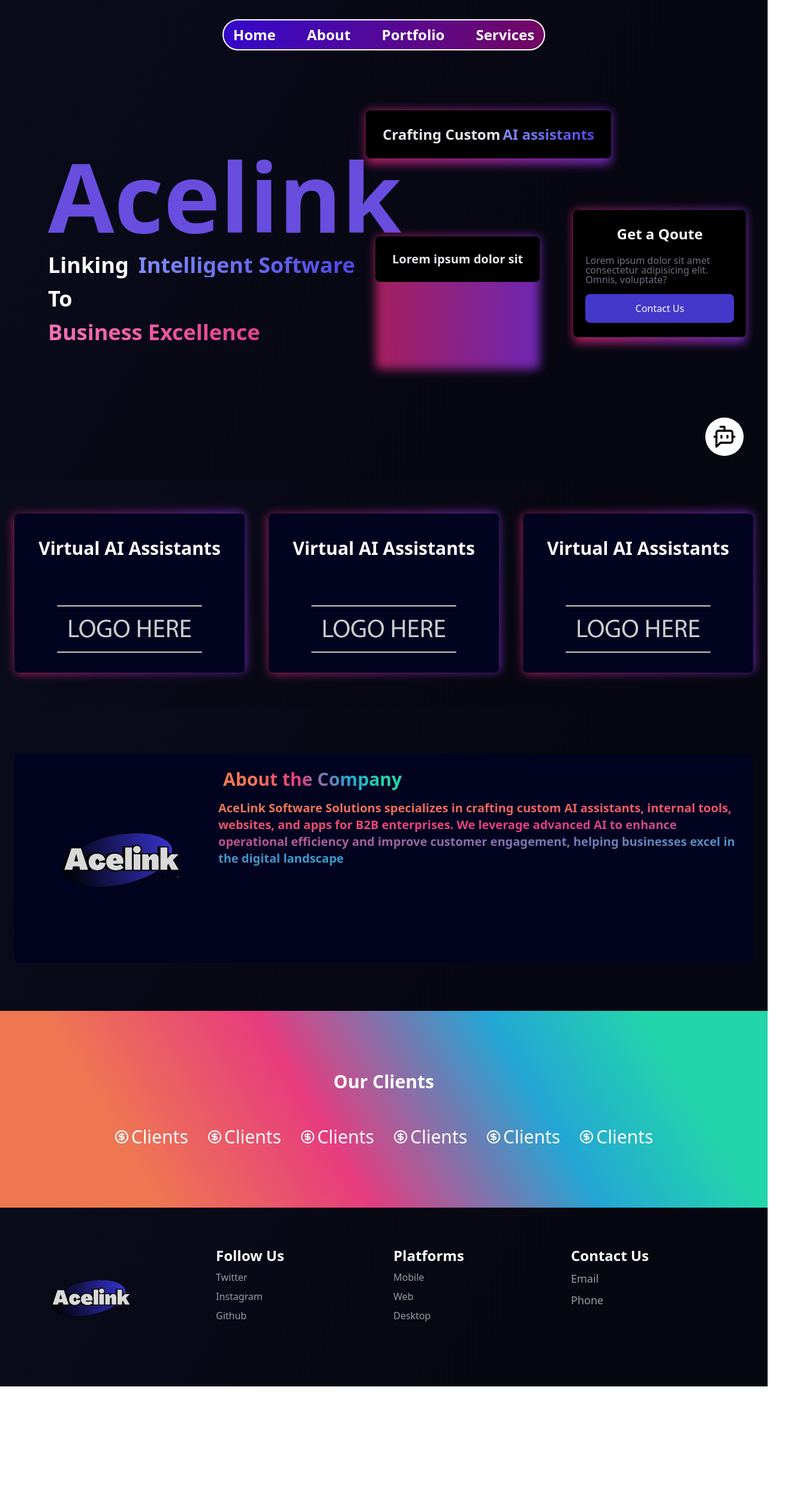
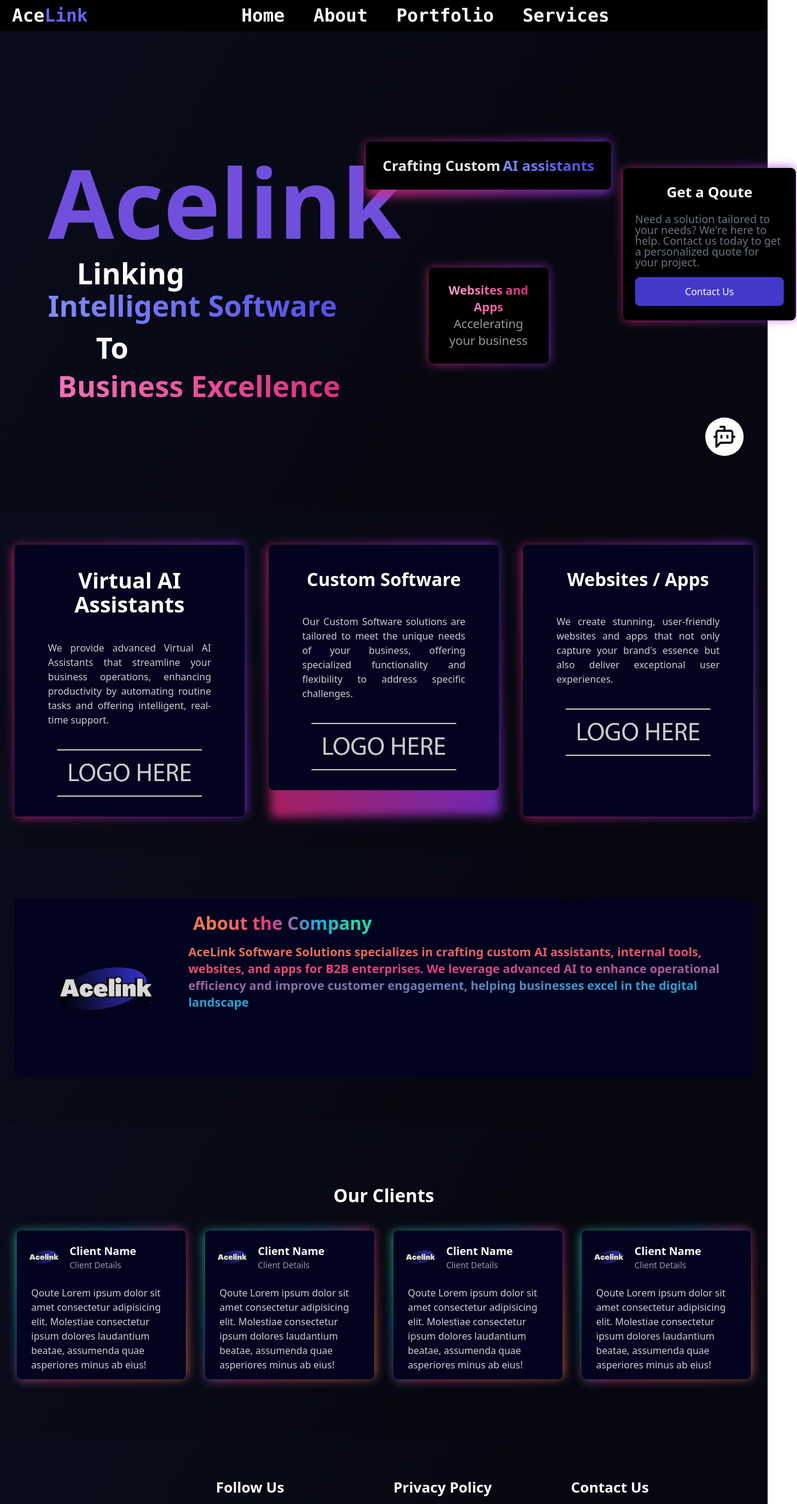
Before and after one commit to 21Ayush21/Acelink, a React (Vite) app: page / in a window 1280 px wide. Shown: the top 2507 px of the page at 60% size, 1329 px wide, since content can reach past the window. Before the commit the page ends 2311 px from the top, so only its background shows below. Built offline with nearby package versions, Linux system fonts and the light colour scheme.

Commit message:
Revert to old Navbar and Hero Changes

```diff
--- a/src/App.jsx
+++ b/src/App.jsx
@@ -5,15 +5,26 @@
 import FeatureSection from "./segments/FeatureSection";
 import Footer from "./components/Footer";
 import Chat from "./components/Chat";
+import { useRef } from "react";
 
 
 export default function App() {
+  const aboutRef = useRef(null);
+  const servicesRef = useRef(null);
+
+  const scrollToSection = (section) => {
+    if (section === "About") {
+      aboutRef.current?.scrollIntoView({ behavior: "smooth" });
+    } else if (section === "Services") {
+      servicesRef.current?.scrollIntoView({ behavior: "smooth" });
+    }
+  };
   return (
     <>
-    <Navbar/>
+    <Navbar scrollToSection={scrollToSection}/>
     <Herosection></Herosection>
-    <FeatureSection></FeatureSection>
-    <Aboutsection></Aboutsection>
+    <FeatureSection ref={servicesRef}></FeatureSection>
+    <Aboutsection ref={aboutRef}></Aboutsection>
     <Clientsection></Clientsection>
     <Footer></Footer>
     <Chat></Chat>
--- a/src/components/Cards.jsx
+++ b/src/components/Cards.jsx
@@ -2,9 +2,9 @@
 
 const Cards = () => {
   return (
-    <div className="hidden lg:flex flex-row flex-wrap relative lg:w-[680px] lg:h-[376px]">
-      <div className="relative group my-4 -top-11">
-        <div className="absolute inset-0 bg-gradient-to-r from-pink-600 to-purple-600 rounded-lg blur opacity-75 group-hover:opacity-100 transition duration-1000 group-hover:duration-200 animate-tilt"></div>
+    <div className="md:flex md:flex-row lg:flex flex-row flex-wrap relative xl:w-[680px] xl:h-[376px] lg:flex-col lg:items-center">
+      <div className="relative group my-4 xl:-top-11 xl:h-[90px] md:h-[90px]">
+        <div className="absolute inset-0 bg-gradient-to-r from-pink-600 to-purple-600 rounded-lg blur opacity-75 group-hover:opacity-100 transition duration-1000 group-hover:duration-200 animate-tilt h-full"></div>
         <div
           className=" relative px-7 py-6 bg-black rounded-lg leading-none flex items-center
             justify-center flex-col text-white"
@@ -18,21 +18,22 @@
         </div>
       </div>
 
-      <div className="relative group my-4 top-11 mx-4 ">
+      <div className="relative group my-4 xl:top-11 mx-4 w-[200px]">
         <div className="absolute inset-0 bg-gradient-to-r from-pink-600 to-purple-600 rounded-lg blur opacity-75 group-hover:opacity-100 transition duration-1000 group-hover:duration-200 animate-tilt"></div>
         <div
           className=" relative px-7 py-6 bg-black rounded-lg leading-none flex items-center
     justify-center flex-col text-white"
         >
-          <div>
-            <span className="text-center text-xl text-gray-200 font-semibold text-wrap ">
-              Lorem ipsum dolor sit
+          <div className="flex flex-col items-center">
+            <span className="text-center text-xl text-gray-200 font-semibold text-wrap block bg-gradient-to-r from-pink-300 to-pink-600 bg-clip-text text-transparent">
+              Websites and Apps
             </span>
+            <span className="text-xl opacity-60 text-center">Accelerating your business</span>
           </div>
         </div>
       </div>
 
-      <div className="relative group my-4 left-10">
+      <div className="relative group my-4 xl:left-5 ">
         <div className="absolute inset-0 bg-gradient-to-r from-pink-600 to-purple-600 rounded-lg blur opacity-75 group-hover:opacity-100 transition duration-1000 group-hover:duration-200 animate-tilt"></div>
         <div
           className=" relative px-5 py-6 bg-black rounded-lg leading-none flex items-center
@@ -43,9 +44,8 @@
               Get a Qoute
             </div>
 
-            <div className="text-gray-500">
-              Lorem ipsum dolor sit amet consectetur adipisicing elit. Omnis,
-              voluptate?
+            <div className="text-gray-500 text-lg leading-none">
+            Need a solution tailored to your needs? We're here to help. Contact us today to get a personalized quote for your project.
             </div>
 
             <div className="flex items-center justify-center">
--- a/src/components/Chat.jsx
+++ b/src/components/Chat.jsx
@@ -56,7 +56,7 @@
 
       {isRotated && (
         <motion.div
-          className="bg-white p-4 rounded-lg shadow-lg w-64 h-64 absolute bottom-20 right-0"
+          className="bg-white p-4 rounded-lg shadow-lg w-60 h-72 absolute bottom-20 right-0"
           initial={{ opacity: 0, y: 20 }}
           animate={{ opacity: isRotated ? 1 : 0, y: isRotated ? 0 : 20 }}
           transition={{ duration: 0.5 }}
@@ -64,7 +64,7 @@
         >
           <div className="h-full flex flex-col justify-between">
             <div className="overflow-auto">
-              <p className="text-sm text-gray-600">Chat message history...</p>
+              <p className="text-sm text-gray-600"></p>
             </div>
             <div className="flex items-center border-t pt-2">
               <input
--- a/src/components/Client.jsx
+++ b/src/components/Client.jsx
@@ -1,12 +1,34 @@
-import React from 'react'
+import React from "react";
+import image from "../assets/Acelinklogo.png";
 
 const Client = () => {
   return (
-    <div className='flex items-center gap-1 text-white text-3xl mt-14'>
-        <span><svg xmlns="http://www.w3.org/2000/svg" width="24" height="24" viewBox="0 0 24 24" fill="none" stroke="currentColor" stroke-width="2" stroke-linecap="round" stroke-linejoin="round" class="lucide lucide-circle-dollar-sign"><circle cx="12" cy="12" r="10"/><path d="M16 8h-6a2 2 0 1 0 0 4h4a2 2 0 1 1 0 4H8"/><path d="M12 18V6"/></svg></span>
-        <h3>Clients</h3>
+    <div className="relative group">
+      <div
+        className="absolute inset-0 bg-[linear-gradient(-45deg,_rgba(238,119,82,1)_18%,_rgba(231,60,126,1)_42%,_rgba(35,166,213,1)_68%,_rgba(35,213,171,1)_86%)] rounded-lg blur opacity-75 group-hover:opacity-100 transition duration-1000 group-hover:duration-200 animate-tilt"
+
+      ></div>
+      <div className="rounded-lg bg-[#01031f] shadow-sm relative">
+        <div className="flex flex-col items-center p-3">
+          <div className="flex flex-row items-center justify-start w-full">
+            <div className="h-16 w-16 rounded-full overflow-hidden">
+              <img src={image} alt="client image" />
+            </div>
+
+            <div className="flex flex-col text-white ml-3">
+              <h3 className="font-semibold text-lg">Client Name</h3>
+              <p className="opacity-60 text-sm">Client Details</p>
+            </div>
+          </div>
+          <div className="text-white mt-4 opacity-80 px-3">
+            Qoute Lorem ipsum dolor sit amet consectetur adipisicing elit.
+            Molestiae consectetur ipsum dolores laudantium beatae, assumenda
+            quae asperiores minus ab eius!
+          </div>
+        </div>
+      </div>
     </div>
-  )
-}
+  );
+};
 
-export default Client
+export default Client;
--- a/src/components/Footer.jsx
+++ b/src/components/Footer.jsx
@@ -21,15 +21,15 @@
         </div>
 
         <div className='flex flex-col gap-2 text-white'>
-            <h3 className='font-bold text-2xl'>Platforms</h3>
+            <h3 className='font-bold text-2xl'>Privacy Policy</h3>
             <div>
-                <a href="#" className='opacity-60 hover:opacity-100'>Mobile</a>
+                <a href="#" className='opacity-60 hover:opacity-100'>Terms of service </a>
             </div>
             <div>
-                <a href="#" className='opacity-60 hover:opacity-100'>Web</a>
+                <a href="#" className='opacity-60 hover:opacity-100'>Policy</a>
             </div>
             <div>
-                <a href="#" className='opacity-60 hover:opacity-100'>Desktop</a>
+                <a href="#" className='opacity-60 hover:opacity-100'></a>
             </div>
         </div>
 
--- a/src/components/Navbar.jsx
+++ b/src/components/Navbar.jsx
@@ -1,52 +1,34 @@
-import React, { useState } from "react";
-import {
-  motion,
-  useScroll,
-  useMotionValueEvent,
-  AnimatePresence,
-} from "framer-motion";
+import React from "react";
 
-const Navbar = () => {
-  const { scrollYProgress } = useScroll();
-  const [visible, setVisible] = useState(true);
-
-  useMotionValueEvent(scrollYProgress, "change", (current) => {
-    if (typeof current === "number") {
-      let direction = current - scrollYProgress.getPrevious();
-
-      if (scrollYProgress.get() < 0.01) {
-        setVisible(false);
-      } else {
-        if (direction > 0) {
-          setVisible(true);
-        } else {
-          setVisible(false);
+const Navbar = ({scrollToSection}) => {
+  const handleNavClick = (link) =>{
+    if(link === 'About' || link === 'Services'){
+      scrollToSection(link);
     }
   }
-    }
-  });
 
   const navlinks = ["Home", "About", "Portfolio", "Services"];
   return (
-    <AnimatePresence mode="wait">
-      <motion.header
-        className=" hidden fixed top-8 inset-x-0 mx-auto border-2 border-white md:flex items-center justify-center z-10 py-2 px-2 rounded-full max-w-fit cursor-pointer "
-        initial={{ opacity: 1, y: -100 }}
-        animate={{y: visible ? 0 : -100 , opacity: visible ? 1 : 0}}
-        translate={{ duration: 0.5}}
-        style={{backgroundImage: "linear-gradient(288deg, rgba(115,7,99,1) 2%, rgba(52,9,203,1) 99%)"}}
-      >
-        <div className="flex flex-row text-white space-x-9 text-2xl font-bold">
+    <header className="flex justify-between flex-row p-2 cursor-pointer font-mono font-bold text-xl sticky top-0 bg-black w-full z-20">
+      <div className=" ml-3 text-white text-3xl">Ace<span className="text-indigo-500">Link</span></div>
+      <div className="flex space-x-4">
+
       {navlinks.map((link, index) => {
         return (
-              <div key={index} className="px-2">
+          <div
+            key={index}
+            className="px-4 text-3xl hover:text-indigo-500 transition-colors text-white"
+            onClick={() => handleNavClick(link)}
+          >
             {link}
           </div>
         );
       })}
       </div>
-      </motion.header>
-    </AnimatePresence>
+      <div className="flex-shrink-0">
+    {/* Placeholder for keeping the links centered */}
+  </div>
+    </header>
   );
 };
 
--- a/src/segments/Aboutsection.jsx
+++ b/src/segments/Aboutsection.jsx
@@ -1,16 +1,18 @@
 import image from "../assets/Acelinklogo.png";
+import { forwardRef } from "react";
 import { motion } from "framer-motion";
 
-const Aboutsection = () => {
+const Aboutsection = forwardRef((props , ref) => {
   return (
     <motion.section
+    ref={ref}
       className="mx-auto px-6 py-20 bg-background-linear-gradient">
       <div className="rounded-lg bg-[#01031f]">
         <div className="flex flex-col md:flex-row p-6">
           <img
             src={image}
             alt="logo"
-            className="w-[300px] object-contain p-6"
+            className="w-[300px] h-[250px] object-contain p-6"
           />
           <div className="ml-4 flex flex-col">
             <div>
@@ -68,6 +70,6 @@
       </div>
     </motion.section>
   );
-};
+});
 
 export default Aboutsection;
--- a/src/segments/Clientsection.jsx
+++ b/src/segments/Clientsection.jsx
@@ -1,40 +1,21 @@
 import React from "react";
 import Client from "../components/Client";
-import { motion } from "framer-motion";
 
 const Clientsection = () => {
   return (
-    <motion.section
-      className="p-5"
-      initial={{
-        backgroundImage:
-          "linear-gradient(0deg, rgba(238,119,82,1) 18%, rgba(231,60,126,1) 42%, rgba(35,166,213,1) 68%, rgba(35,213,171,1) 86%)",
-      }}
-      animate={{
-        backgroundImage:
-          "linear-gradient(360deg, rgba(238,119,82,1) 18%, rgba(231,60,126,1) 42%, rgba(35,166,213,1) 68%, rgba(35,213,171,1) 86%)",
-      }}
-      transition={{
-        duration: 5,
-        ease: "linear",
-        repeat: Infinity,
-        repeatType: "loop",
-      }}
-    >
+    <section className="p-5 bg-background-linear-gradient">
       <div className="py-20 mx-2">
-        <h2 className="text-white text-center text-3xl font-semibold ">
+        <h2 className="text-white text-center text-3xl font-semibold mb-5">
           Our Clients
         </h2>
-        <div className="flex flex-wrap justify-center items-center gap-6 md:gap-8">
-          <Client></Client>
-          <Client></Client>
+        <div className="grid xl:grid-cols-4 gap-6 md:gap-8 grid-cols-1 sm:grid-cols-2 mt-10">
           <Client></Client>
           <Client></Client>
           <Client></Client>
           <Client></Client>
         </div>
       </div>
-    </motion.section>
+    </section>
   );
 };
 
--- a/src/segments/FeatureSection.jsx
+++ b/src/segments/FeatureSection.jsx
@@ -1,18 +1,22 @@
 import React from "react";
 import image from "../assets/logo-placeholder.png";
+import { forwardRef } from "react";
 
-const FeatureSection = () => {
+const FeatureSection = forwardRef((props , ref) => {
   return (
-    <section className="bg-background-linear-gradient mx-auto px-6 py-14">
-      <div className="grid md:grid-cols-2 lg:grid-cols-3 gap-10">
+    <section className="bg-background-linear-gradient mx-auto px-6 py-14" ref={ref}>
+      <div className="grid md:grid-cols-2 lg:grid-cols-3 gap-10 h-full">
         <div className="relative group">
           <div className="absolute inset-0 bg-gradient-to-r from-pink-600 to-purple-600 rounded-lg blur opacity-75 group-hover:opacity-100 transition duration-1000 group-hover:duration-200 animate-tilt"></div>
           <div className="rounded-lg bg-[#01031f] shadow-sm relative">
             <div className="flex flex-col items-center">
               <div className="px-4 py-10">
-                <h3 className="text-white text-center text-3xl font-semibold">
+                <h3 className="text-white text-center text-4xl font-semibold">
                   Virtual AI Assistants
                 </h3>
+              </div>
+              <div className="text-white opacity-80 px-14 text-justify">
+              We provide advanced Virtual AI Assistants that streamline your business operations, enhancing productivity by automating routine tasks and offering intelligent, real-time support.
               </div>
               <div>
                 <img
@@ -31,9 +35,10 @@
             <div className="flex flex-col items-center">
               <div className="px-4 py-10">
                 <h3 className="text-white text-center text-3xl font-semibold">
-                  Virtual AI Assistants
+                Custom Software
                 </h3>
               </div>
+              <div className="text-white opacity-80 px-14 text-justify">Our Custom Software solutions are tailored to meet the unique needs of your business, offering specialized functionality and flexibility to address specific challenges.</div>
               <div>
                 <img
                   src={image}
@@ -46,14 +51,15 @@
         </div>
 
         <div className="relative group">
-          <div className="absolute inset-0 bg-gradient-to-r from-pink-600 to-purple-600 rounded-lg blur opacity-75 group-hover:opacity-100 transition duration-1000 group-hover:duration-200 animate-tilt"></div>
-          <div className="rounded-lg bg-[#01031f] shadow-sm relative">
+          <div className="absolute inset-0 bg-gradient-to-r from-pink-600 to-purple-600 rounded-lg blur opacity-75 group-hover:opacity-100 transition duration-1000 group-hover:duration-200 animate-tilt "></div>
+          <div className="rounded-lg bg-[#01031f] shadow-sm relative h-full">
             <div className="flex flex-col items-center">
               <div className="px-4 py-10">
                 <h3 className="text-white text-center text-3xl font-semibold">
-                  Virtual AI Assistants
+                Websites / Apps
                 </h3>
               </div>
+              <div className="text-white opacity-80 px-14 text-justify">We create stunning, user-friendly websites and apps that not only capture your brand's essence but also deliver exceptional user experiences.</div>
               <div>
                 <img
                   src={image}
@@ -69,6 +75,6 @@
       </div>
     </section>
   );
-};
+});
 
 export default FeatureSection;
--- a/src/segments/Herosection.jsx
+++ b/src/segments/Herosection.jsx
@@ -10,15 +10,15 @@
             Acelink
           </h1>
 
-          <div className="flex flex-col mt-4 text-white text-4xl space-y-4 ">
-            <div className="md:flex md:flex-row">
-              <h1 className="mr-4">Linking</h1>
-              <h1 className="bg-gradient-to-r from-indigo-400 to-indigo-600 bg-clip-text text-transparent">
+          <div className="flex flex-col mt-4 text-white text-5xl space-y-4 ">
+            <div className="">
+              <h1 className="xl:ml-12">Linking</h1>
+              <h1 className="bg-gradient-to-r from-indigo-400 to-indigo-600 bg-clip-text text-transparent leading-12">
                 Intelligent Software
               </h1>
             </div>
-            <h1>To</h1>
-            <h1 className="bg-gradient-to-r from-pink-400 to-pink-600 bg-clip-text text-transparent">
+            <h1 className="xl:ml-20">To</h1>
+            <h1 className="bg-gradient-to-r from-pink-400 to-pink-600 bg-clip-text text-transparent xl:ml-4">
               Business Excellence
             </h1>
           </div>
--- a/tailwind.config.js
+++ b/tailwind.config.js
@@ -6,6 +6,10 @@
   ],
   theme: {
     extend: {
+      lineHeight: {
+        'extra-loose': '2.5',
+        '12': '3.7rem',
+      },
       colors: {
         powderblue: '#b0e0e6',
         rebeccapurple: '#663399',
```
Lines whose indentation alone changed are shown as unchanged.
